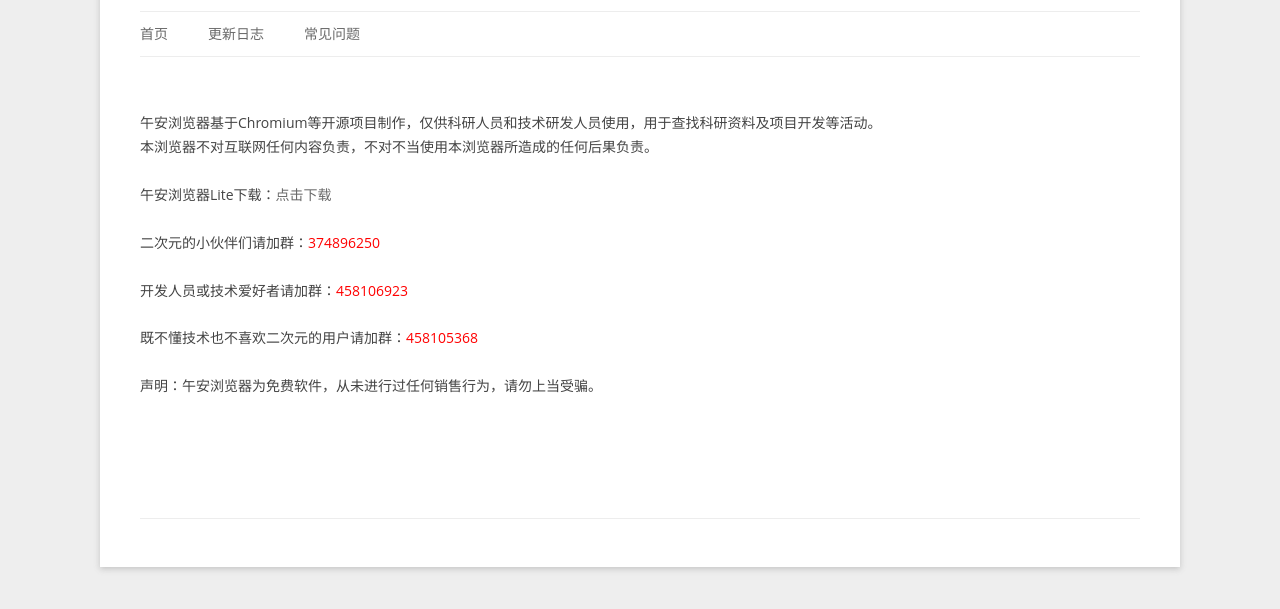
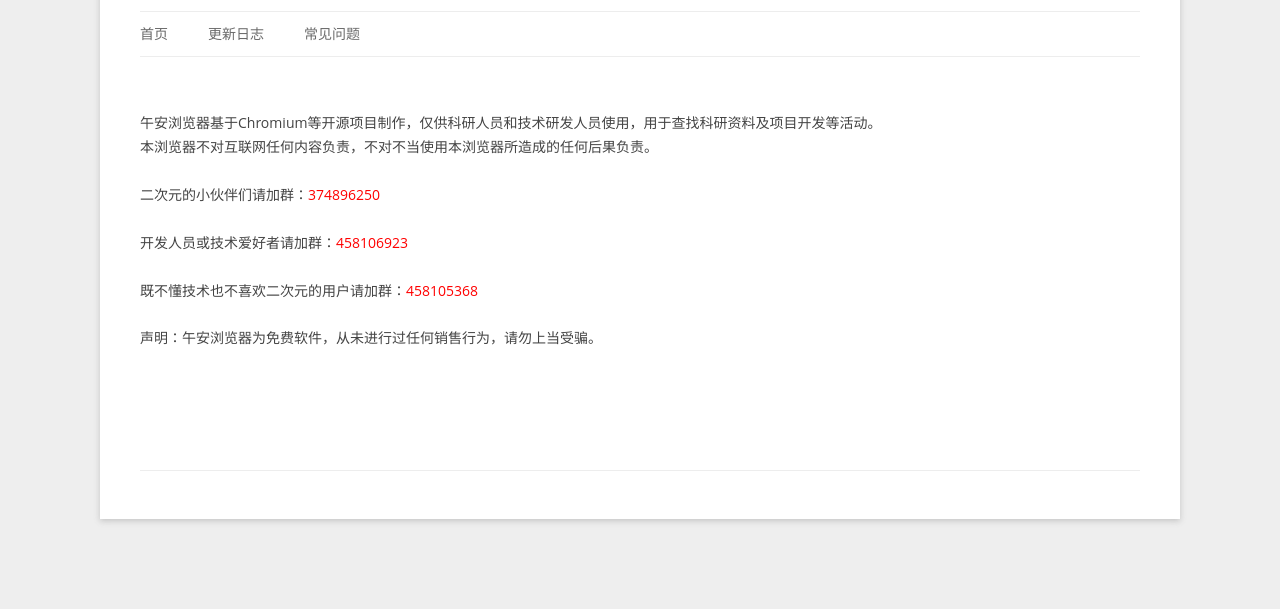
Before and after one commit to doufu001/www-1, a plain HTML site: page index.html in a window 1280 px wide. Shown: the part 155-764 px from the top of the page. Drawn offline with Linux system fonts and the light colour scheme.

Commit message:
移除lite版链接

```diff
--- a/index.html
+++ b/index.html
@@ -59,7 +59,6 @@
     <div class="content">
         <p>午安浏览器基于Chromium等开源项目制作，仅供科研人员和技术研发人员使用，用于查找科研资料及项目开发等活动。<br>
             本浏览器不对互联网任何内容负责，不对不当使用本浏览器所造成的任何后果负责。</p>
-		<p>午安浏览器Lite下载：<a href="http://lite.wuanshuo.com/" >点击下载</a></p>
 		<p>二次元的小伙伴们请加群：<span class="t-r">374896250</span></p>
 		<p>开发人员或技术爱好者请加群：<span class="t-r">458106923</span></p>
 		<p>既不懂技术也不喜欢二次元的用户请加群：<span class="t-r">458105368</span></p>
```
